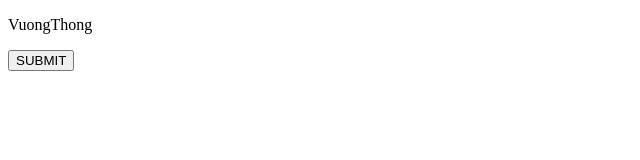
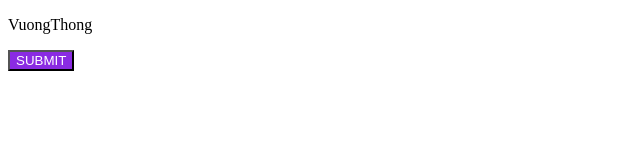
Before and after one commit to vuongthong/git-tutorial.test, a plain HTML site: page index.html in a window 1280 px wide. Shown: the whole page, without its empty margins (0-640 px from the left). Drawn offline with Linux system fonts and the light colour scheme.

Commit message:
add css files

```diff
--- /dev/null
+++ b/index.css
@@ -0,0 +1,4 @@
+button{
+    background-color: blueviolet;
+    color: white;
+}
--- a/index.html
+++ b/index.html
@@ -5,6 +5,8 @@
     <meta http-equiv="X-UA-Compatible" content="IE=edge">
     <meta name="viewport" content="width=device-width, initial-scale=1.0">
     <title>Document</title>
+    <link rel="stylesheet" href="index.css">
+    <link rel="stylesheet" href="index2.css">
 </head>
 <body>
     <p>VuongThong</p>
```
Also changed, not shown: index2.css (added).
